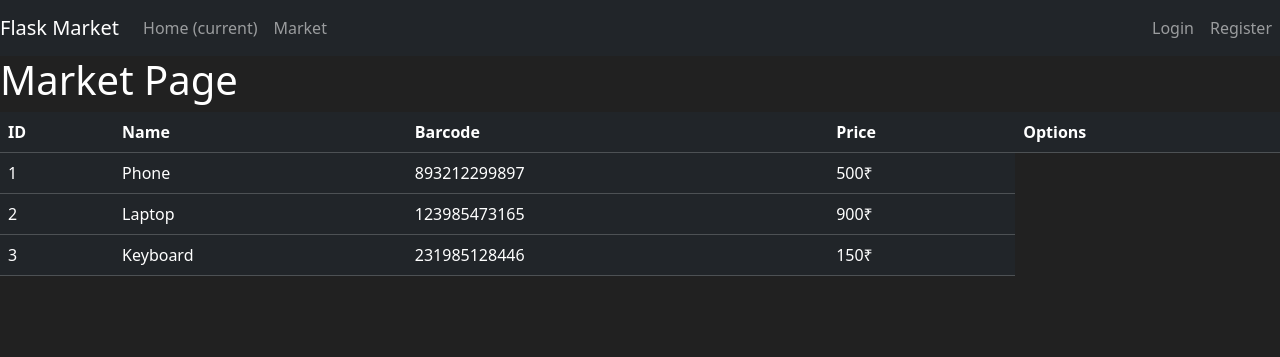
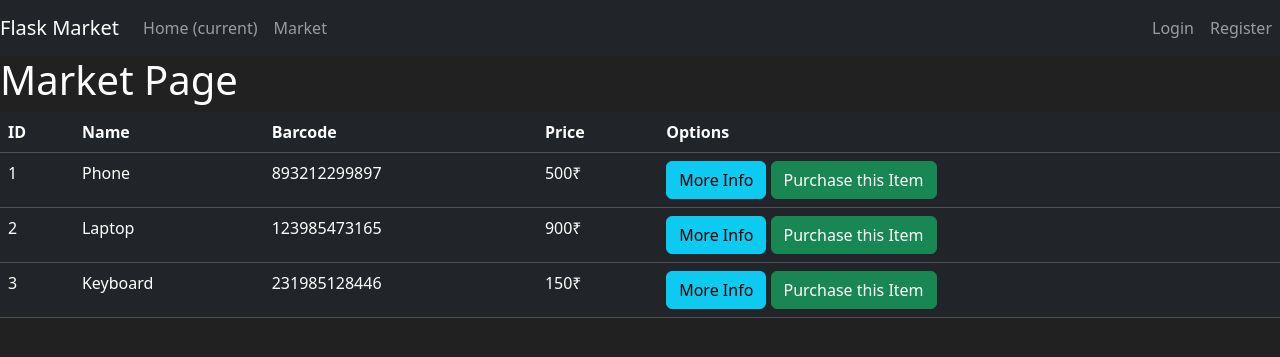
Before and after one commit to AnandC7github/Python-Flask-Market-Proj1, a Flask app: page /market in a window 1280 px wide. Shown: the top 357 px of the page. Run offline with Flask 3, Linux system fonts and the light colour scheme.

Commit message:
Enhance 'market.html' table rows with Options buttons

```diff
--- a/templates/market.html
+++ b/templates/market.html
@@ -51,6 +51,10 @@
               <td>{{ item.name }}</td>
               <td>{{ item.barcode }}</td>
               <td>{{ item.price }}₹</td>
+              <td>
+                  <button class="btn btn-outline btn-info">More Info</button>
+                  <button class="btn btn-outline btn-success">Purchase this Item</button>
+              </td>
             </tr>
           {% endfor %}
         </tbody>
```
